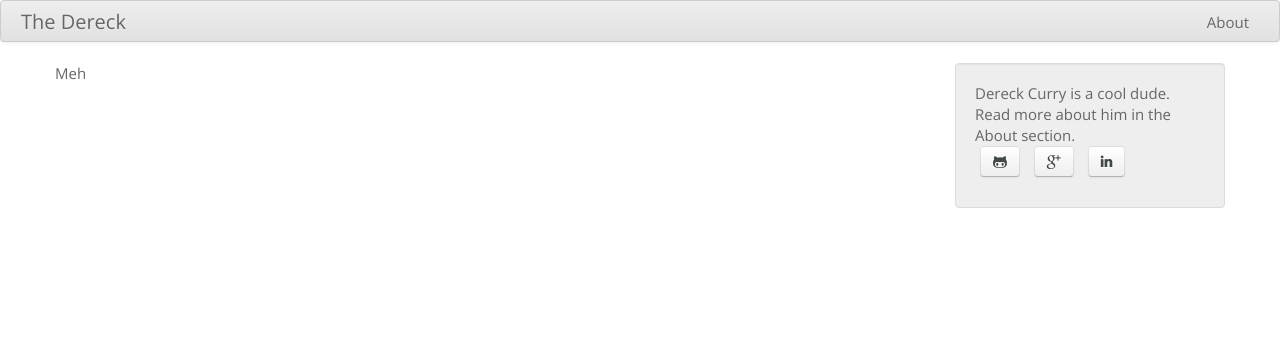
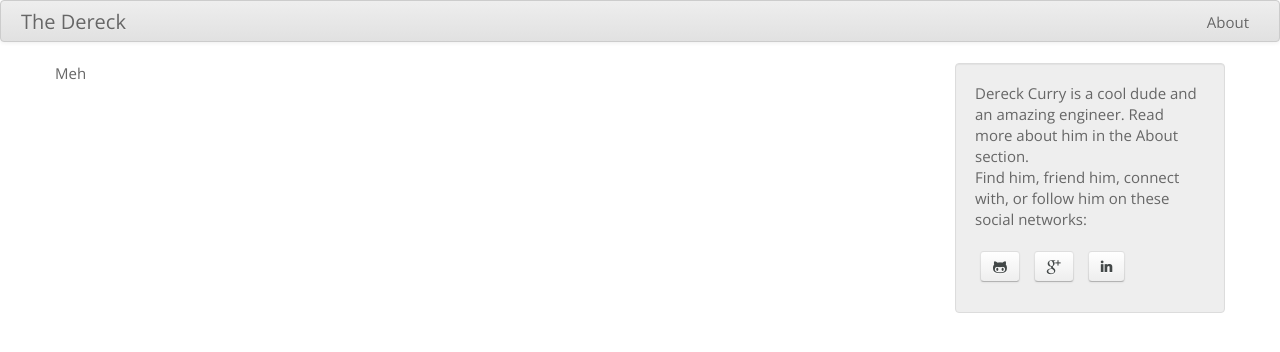
Before and after one commit to thedereck/thedereck.github.com, a Jekyll site: the page built from index.html, in a window 1280 px wide. Shown: the top 352 px of the page. Built offline with Jekyll 4.4.1, drawn with Linux system fonts in a browser that asks for light colours.

Commit message:
Working out kinks with brief bio.

```diff
--- a/_includes/body/brief-bio.html
+++ b/_includes/body/brief-bio.html
@@ -1,6 +1,7 @@
 {% if site.brief_bio %}
 	<div class="well">
 		{% include content/brief-bio.html %}
+		<br>
 		{% include body/social-links.html %}
 	</div>
 {% endif %}
--- a/_includes/content/brief-bio.html
+++ b/_includes/content/brief-bio.html
@@ -1 +1,4 @@
-Dereck Curry is a cool dude. Read more about him in the About section.
+Dereck Curry is a cool dude and an amazing engineer. Read more about him in the About section.
+<br>
+Find him, friend him, connect with, or follow him on these social networks:
+<br>
```
